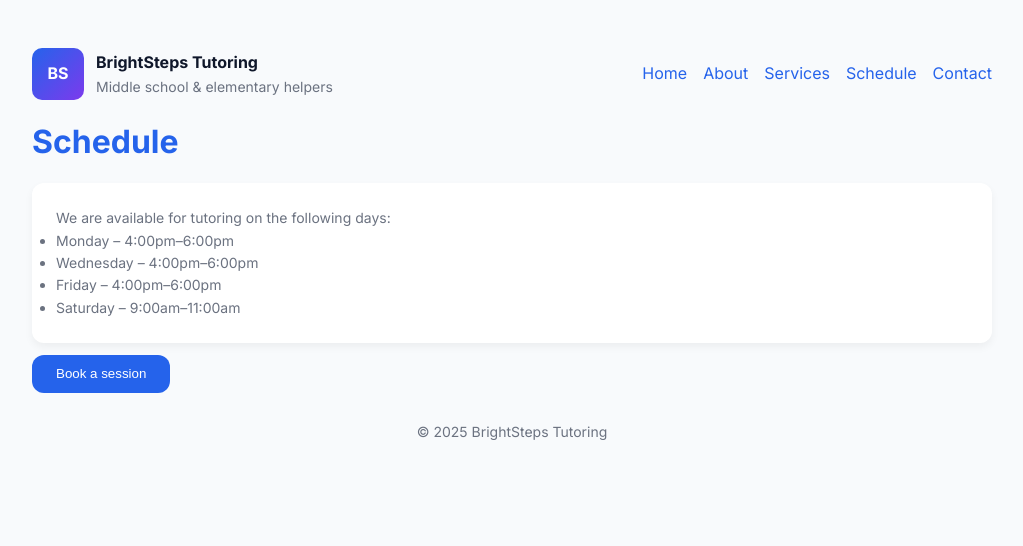
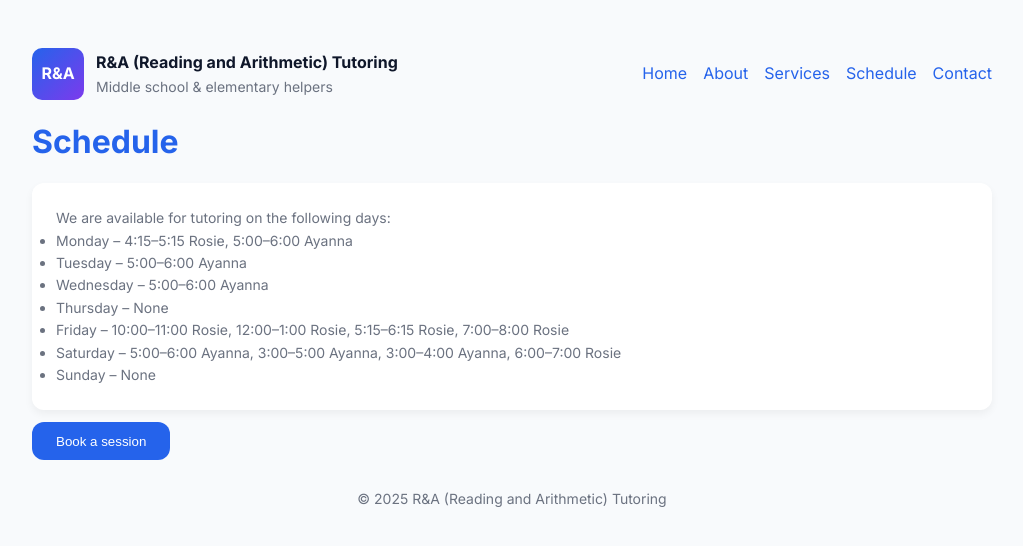
Before and after one commit to 31as0329-afk/Tutoring-website, a plain HTML site: page schedule.html in a window 1280 px wide. Shown: the whole page, without its empty margins (128-1151 px from the left). Drawn offline with Linux system fonts and the light colour scheme.

Commit message:
Update schedule.html

```diff
--- a/schedule.html
+++ b/schedule.html
@@ -3,19 +3,18 @@
 <head>
 <meta charset="utf-8" />
 <meta name="viewport" content="width=device-width, initial-scale=1" />
-<title>Schedule – BrightSteps Tutoring</title>
+<title>Schedule – R&A Tutoring</title>
 <link rel="stylesheet" href="style.css">
 </head>
 <body>
 <div class="container">
 
-  <!-- HEADER -->
   <header>
     <div class="brand">
-      <div class="logo"><a href="index.html" style="color:white;text-decoration:none;">BS</a></div>
+      <div class="logo"><a href="index.html" style="color:white;text-decoration:none;">R&A</a></div>
       <div>
         <div style="font-weight:700;font-size:16px">
-          <a href="index.html" style="color:inherit;text-decoration:none;">BrightSteps Tutoring</a>
+          <a href="index.html" style="color:inherit;text-decoration:none;">R&A (Reading and Arithmetic) Tutoring</a>
         </div>
         <div class="small">Middle school & elementary helpers</div>
       </div>
@@ -34,19 +33,22 @@
     <div class="card small fade-up delay-200">
       <p>We are available for tutoring on the following days:</p>
       <ul>
-        <li>Monday – 4:00pm–6:00pm</li>
-        <li>Wednesday – 4:00pm–6:00pm</li>
-        <li>Friday – 4:00pm–6:00pm</li>
-        <li>Saturday – 9:00am–11:00am</li>
+        <li>Monday – 4:15–5:15 Rosie, 5:00–6:00 Ayanna</li>
+        <li>Tuesday – 5:00–6:00 Ayanna</li>
+        <li>Wednesday – 5:00–6:00 Ayanna</li>
+        <li>Thursday – None</li>
+        <li>Friday – 10:00–11:00 Rosie, 12:00–1:00 Rosie, 5:15–6:15 Rosie, 7:00–8:00 Rosie</li>
+        <li>Saturday – 5:00–6:00 Ayanna, 3:00–5:00 Ayanna, 3:00–4:00 Ayanna, 6:00–7:00 Rosie</li>
+        <li>Sunday – None</li>
       </ul>
     </div>
     <div style="margin-top:12px">
-      <button class="btn" onclick="window.open('https://docs.google.com/forms/d/e/1FAIpQLSeSVCVnIeaIxPKE7BFVY3LqB-pbnVrQL92_gMy5uRf5QXlqQA/viewform', '_blank')">Book a session</button>
+      <button class="btn" onclick="window.open('https://docs.google.com/forms/d/e/1FAIpQLScbSHI2ywQc8F65p9LsP4mDTWDudh7i1d2kpVivW-xbPnpakQ/viewform?usp=sharing&ouid=101078626500082131302', '_blank')">Book a session</button>
     </div>
   </main>
 
   <footer>
-    <div class="small">© <span id="year"></span> BrightSteps Tutoring</div>
+    <div class="small">© <span id="year"></span> R&A (Reading and Arithmetic) Tutoring</div>
   </footer>
 
 </div>
```
